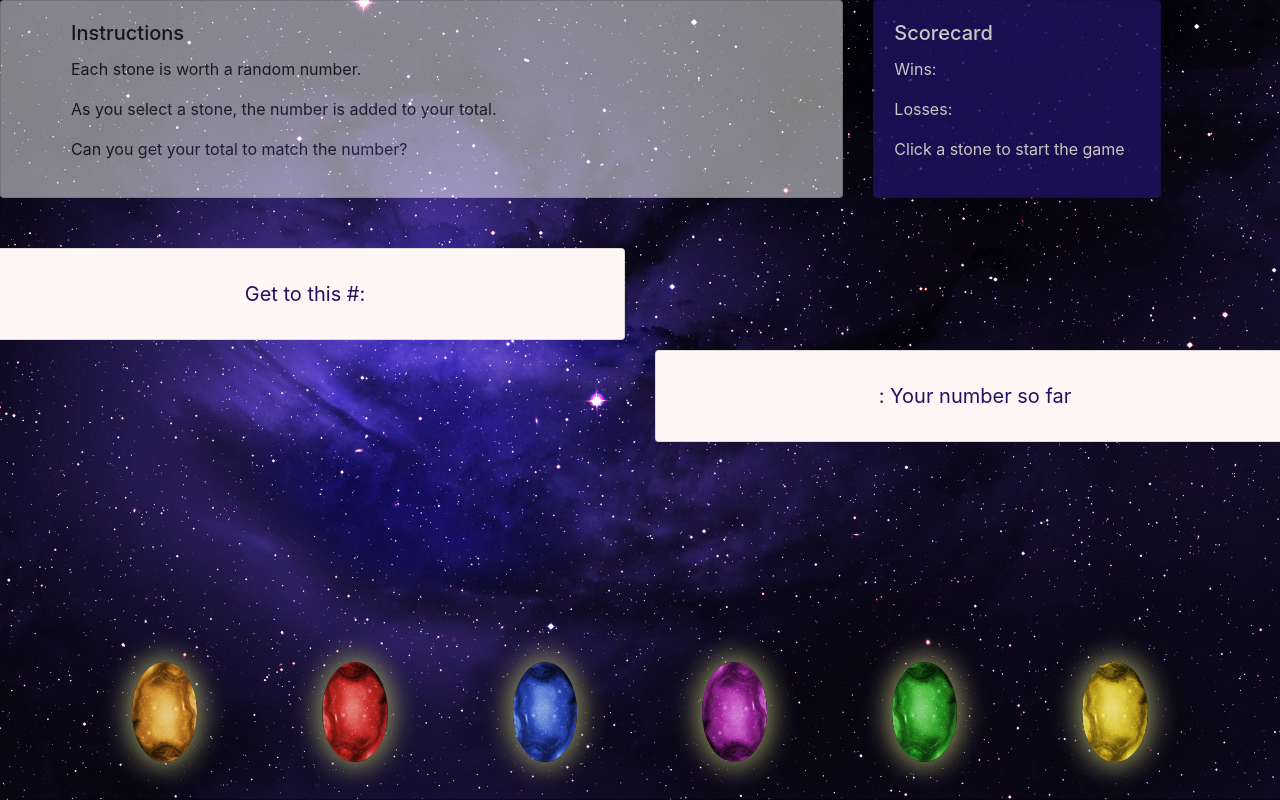
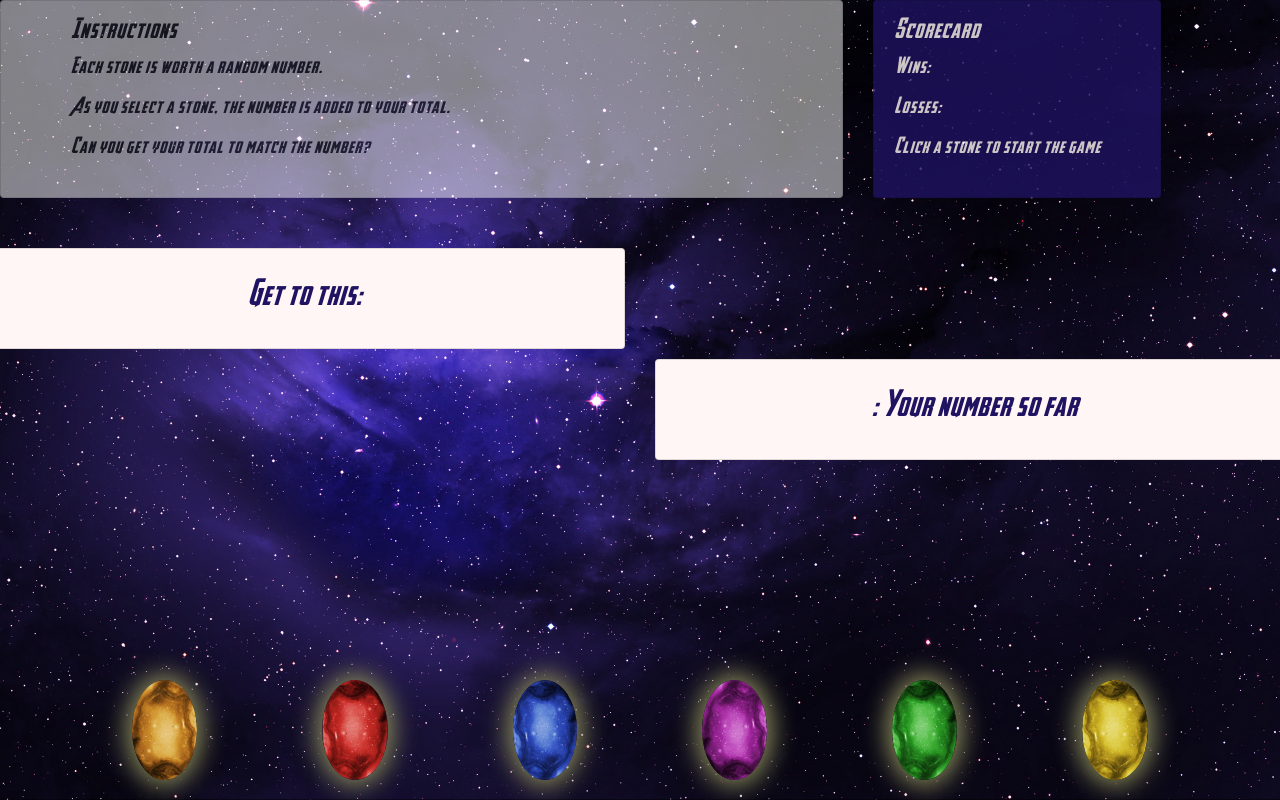
Before and after one commit to kelliott14/Unit-4-Game, a plain HTML site: page index.html in a window 1280 px wide. Drawn offline with nearby package versions, Linux system fonts and the light colour scheme.

Commit message:
added font

```diff
--- a/assets/css/style.css
+++ b/assets/css/style.css
@@ -1,7 +1,14 @@
+@font-face {
+    font-family: "AvengerFont";
+    src: url(./AVENGEANCEHEROICAVENGER.ttf);
+}
+
 body{
+    font-family: "AvengerFont";
     background-image: url(../images/SpaceBackground.jpg);
-    /* background-repeat: no-repeat; */
     background-size: cover;
+    line-height:1.5;
+    letter-spacing: 1.2px;
 }
 
 .GetThisBanner{
@@ -13,7 +20,7 @@ body{
 .GetThisText,
 .YourNumText{
     text-align: center;
-    font-size: 20px;
+    font-size: 26px;
 }
 
 .GetThisCard,
--- a/index.html
+++ b/index.html
@@ -35,7 +35,7 @@
     <div class="row">
         <div class="col-md-6 GetThisBanner">
             <div class="card GetThisCard">
-                <div class="GetThisText">Get to this #:
+                <div class="GetThisText">Get to this:
                 </div>
             </div>
         </div>
@@ -54,35 +54,16 @@
 
     <div class="container">
         <div class="row stoneRow">
-
             <img class="img-responsive" id="orangeStone" src="./assets/images/OrangeStoneNoB.png">
-
             <img class="img-responsive" id="redStone" src="./assets/images/RedStoneNoB.png">
-
             <img class="img-responsive" id="blueStone" src="./assets/images/BlueStoneNoB.png">
-
             <img class="img-responsive" id="purpleStone" src="./assets/images/PurpleStoneNoBG.png">
-
             <img class="img-responsive" id="greenStone"src="./assets/images/GreenStoneNoB.png">
-
             <img class="img-responsive" id="yellowStone"src="./assets/images/YellowStoneNoB.png">
-
         </div>
 
 
     </div>
-
-
-
-
-
-
-
-
-
-
-
-
 
 
 
@@ -92,4 +73,5 @@
 <script src="https://cdnjs.cloudflare.com/ajax/libs/popper.js/1.14.7/umd/popper.min.js" integrity="sha384-UO2eT0CpHqdSJQ6hJty5KVphtPhzWj9WO1clHTMGa3JDZwrnQq4sF86dIHNDz0W1" crossorigin="anonymous"></script>
 <script src="https://stackpath.bootstrapcdn.com/bootstrap/4.3.1/js/bootstrap.min.js" integrity="sha384-JjSmVgyd0p3pXB1rRibZUAYoIIy6OrQ6VrjIEaFf/nJGzIxFDsf4x0xIM+B07jRM" crossorigin="anonymous"></script>
 <script src="./assets/javascript/game.js"></script>
+
 </html>
```
Also changed, not shown: assets/css/AVENGEANCEHEROICAVENGER.ttf (added). Lines whose indentation alone changed are shown as unchanged.
